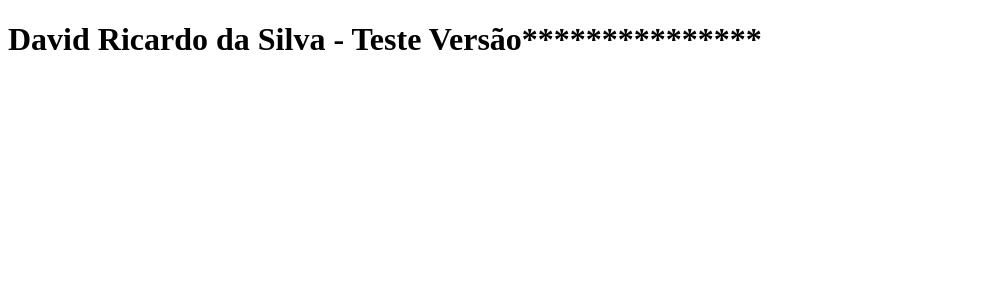
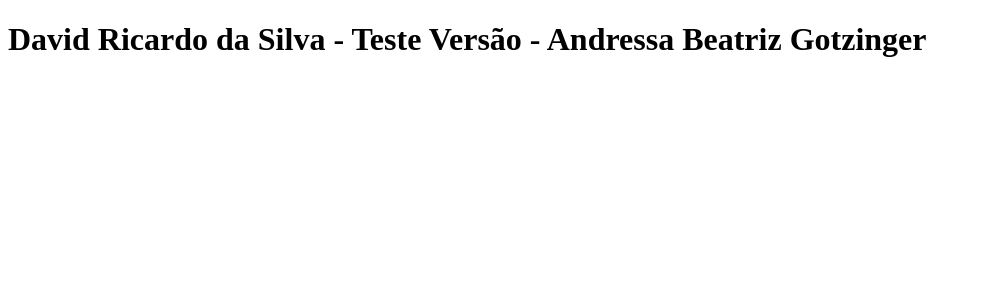
Before and after one commit to davidbnu/clone-tabnews, a Next.js app: page / in a window 1280 px wide. Shown: the top 300 px of the page, without its empty margins (0-981 px from the left). Built offline with nearby package versions, Linux system fonts and the light colour scheme.

Commit message:
Adicionando mais informações em pages

```diff
--- a/pages/index.js
+++ b/pages/index.js
@@ -1,5 +1,5 @@
 function Home() {
-    return <h1>David Ricardo da Silva - Teste Versão*************** </h1>
+    return <h1>David Ricardo da Silva - Teste Versão - Andressa Beatriz Gotzinger </h1>
 }
 
 export default Home;
```
